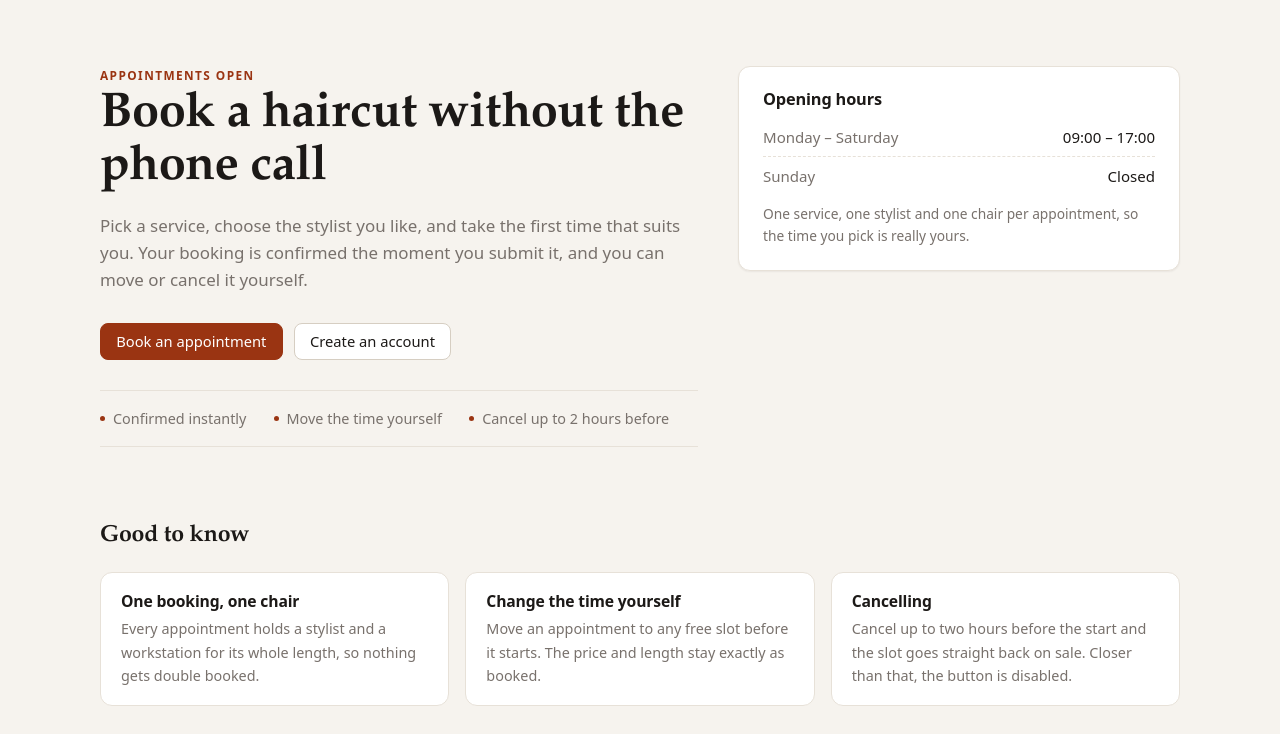
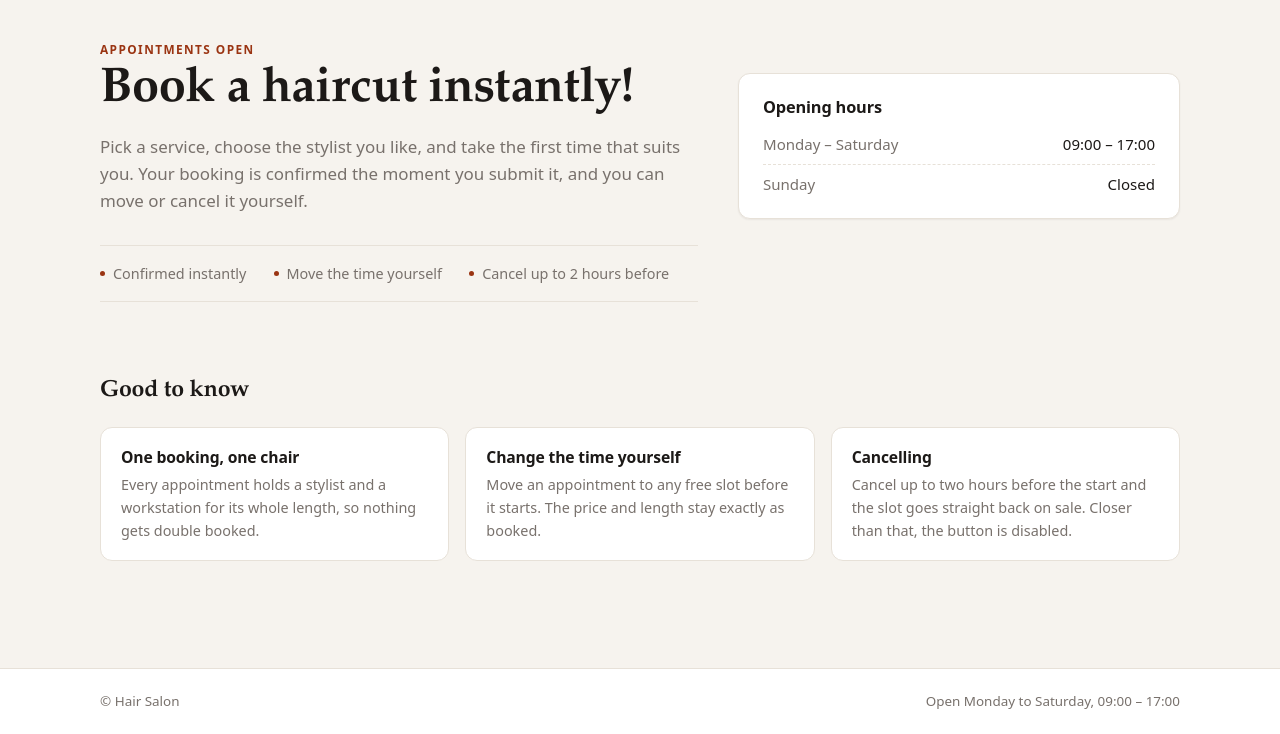
Before and after one commit to binju-lab/Salon, a Flask app: page / in a window 1280 px wide. Shown: the part 65-799 px from the top of the page. Run offline with Flask 3, Linux system fonts and the light colour scheme; some libraries are stand-ins or nearby versions.

Commit message:
UI: minimal landing page, heading and hours card aligned

```diff
--- a/app.py
+++ b/app.py
@@ -8,7 +8,7 @@ from flask_wtf.csrf import CSRFProtect
 
 from auth import auth
 from availability import slots_api  # A 交付：/api/slots
-from customer import customer, landing_payload  # C 交付
+from customer import customer  # C 交付
 # from staff import staff  # D 交付
 # from admin import admin  # D 交付
 from models import User, db
@@ -56,7 +56,6 @@ def create_app(test_config=None):
 
     @app.get("/")
     def index():
-        # The landing page reads the live menu and stylist list from Role C.
-        return render_template("auth/demo.html", **landing_payload())
+        return render_template("auth/demo.html")
 
     return app
--- a/customer.py
+++ b/customer.py
@@ -76,26 +76,6 @@ def _qualified_stylists(service_id):
         .order_by(User.name)
         .all()
     )
-
-
-def landing_payload():
-    """Everything the public home page needs, so it never shows stale copy."""
-    services = (
-        db.session.query(Service)
-        .filter(Service.is_active.is_(True))
-        .order_by(Service.name)
-        .all()
-    )
-    stylists = (
-        db.session.query(User)
-        .filter(User.role == "stylist", User.is_active.is_(True))
-        .order_by(User.name)
-        .all()
-    )
-    return {
-        "services": [_service_payload(service) for service in services],
-        "stylists": stylists,
-    }
 
 
 def _appointment_payload(appointment, now):
--- a/static/css/app.css
+++ b/static/css/app.css
@@ -877,7 +877,12 @@ textarea:focus-visible,
     gap: 2.5rem;
     grid-template-columns: minmax(0, 1.15fr) minmax(16rem, .85fr);
     align-items: start;
-    padding: 1.6rem 0 1rem;
+    padding: 0 0 1rem;
+}
+
+/* Optically align the card with the cap height of the heading's first line. */
+.hero-split .hours-card {
+    margin-top: .55rem;
 }
 
 .hero-split h1 {
--- a/templates/auth/demo.html
+++ b/templates/auth/demo.html
@@ -3,23 +3,15 @@
 {% block content %}
 
 {# Opening hours are display copy. Change them here if the salon schedule changes. #}
+<p class="eyebrow">Appointments open</p>
+
 <section class="hero-split">
     <div>
-        <p class="eyebrow">Appointments open</p>
-        <h1>Book a haircut without the phone call</h1>
+        <h1>Book a haircut instantly!</h1>
         <p class="lede">
             Pick a service, choose the stylist you like, and take the first time that suits you.
             Your booking is confirmed the moment you submit it, and you can move or cancel it yourself.
         </p>
-
-        <div class="quick-links">
-            <a class="btn btn--primary" href="{{ url_for('customer.service_list') }}">Book an appointment</a>
-            {% if current_user.is_authenticated and current_user.role == 'customer' %}
-                <a class="btn" href="{{ url_for('customer.my_appointments') }}">My appointments</a>
-            {% elif not current_user.is_authenticated %}
-                <a class="btn" href="{{ url_for('auth.register') }}">Create an account</a>
-            {% endif %}
-        </div>
 
         <div class="info-strip">
             <span class="info-strip__item">Confirmed instantly</span>
@@ -34,50 +26,8 @@
             <div class="hours-row"><dt>Monday – Saturday</dt><dd>09:00 – 17:00</dd></div>
             <div class="hours-row"><dt>Sunday</dt><dd>Closed</dd></div>
         </dl>
-        <p class="hours-card__note">
-            One service, one stylist and one chair per appointment, so the time you pick is really yours.
-        </p>
     </aside>
 </section>
-
-{% if services %}
-<section class="section">
-    <div class="section__head">
-        <h2>The menu</h2>
-        <a href="{{ url_for('customer.service_list') }}">See everything</a>
-    </div>
-    <ul class="service-grid service-grid--fill">
-        {% for service in services %}
-        <li class="service-card" data-service-id="{{ service.id }}">
-            <div class="service-card__head">
-                <a class="service-card__name" href="{{ url_for('customer.service_detail', service_id=service.id) }}">{{ service.name }}</a>
-                <span class="price price--lg">{{ service.price }}</span>
-            </div>
-            <p class="service-card__desc">{{ service.description }}</p>
-            <div class="service-card__meta">
-                <span>{{ service.duration_minutes }} min</span>
-                <span class="spacer"></span>
-                <a class="btn btn--sm" href="{{ url_for('customer.service_detail', service_id=service.id) }}">Book</a>
-            </div>
-        </li>
-        {% endfor %}
-    </ul>
-</section>
-{% endif %}
-
-{% if stylists %}
-<section class="section">
-    <div class="section__head">
-        <h2>Our stylists</h2>
-        <span class="muted">Pick one when you choose a time</span>
-    </div>
-    <ul class="stylist-list">
-        {% for stylist in stylists %}
-        <li class="stylist-chip" data-stylist-id="{{ stylist.id }}">{{ stylist.name }}</li>
-        {% endfor %}
-    </ul>
-</section>
-{% endif %}
 
 <section class="section">
     <div class="section__head">
```
